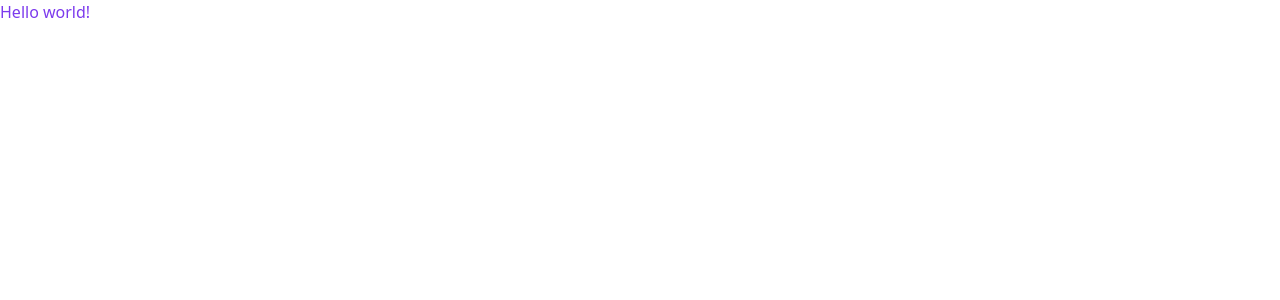
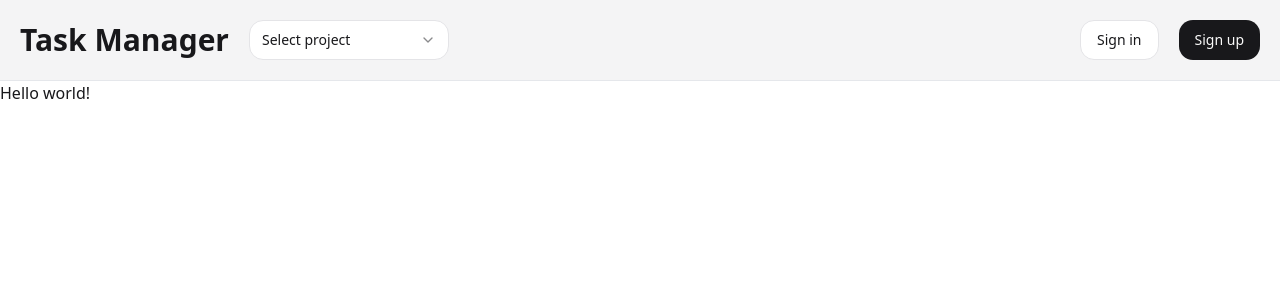
Before and after one commit to Joshuua01/task-manager, a Next.js app: page / in a window 1280 px wide. Shown: the top 300 px of the page. Built offline with nearby package versions, Linux system fonts and the light colour scheme.

Commit message:
upgrade pnpm and scaffold top navbar

```diff
--- a/package.json
+++ b/package.json
@@ -12,6 +12,8 @@
     "start": "next start"
   },
   "dependencies": {
+    "@radix-ui/react-select": "^2.0.0",
+    "@radix-ui/react-slot": "^1.0.2",
     "@t3-oss/env-nextjs": "^0.9.2",
     "@vercel/postgres": "^0.8.0",
     "class-variance-authority": "^0.7.0",
@@ -47,5 +49,5 @@
   "ct3aMetadata": {
     "initVersion": "7.30.2"
   },
-  "packageManager": "pnpm@8.15.7"
+  "packageManager": "pnpm@9.0.1"
 }
--- /dev/null
+++ b/src/app/_components/TopNavbar.tsx
@@ -0,0 +1,36 @@
+import Link from "next/link";
+import { Button } from "~/components/ui/button";
+import {
+  Select,
+  SelectContent,
+  SelectItem,
+  SelectTrigger,
+  SelectValue,
+} from "~/components/ui/select";
+
+export default function TopNavbar() {
+  return (
+    <nav className="flex items-center justify-between border-b bg-secondary p-5 text-primary">
+      <div className="flex items-center gap-5">
+        <Link href="/" className="text-3xl font-bold">
+          Task Manager
+        </Link>
+        {/* Select shows up only on logged in users */}
+        <Select>
+          <SelectTrigger className="w-[200px]">
+            <SelectValue placeholder="Select project" />
+          </SelectTrigger>
+          <SelectContent>
+            <SelectItem value="1">Project #1</SelectItem>
+            <SelectItem value="2">Project #2</SelectItem>
+            <SelectItem value="3">Project #3</SelectItem>
+          </SelectContent>
+        </Select>
+      </div>
+      <div className="flex items-center gap-5">
+        <Button variant="outline">Sign in</Button>
+        <Button variant="default">Sign up</Button>
+      </div>
+    </nav>
+  );
+}
--- a/src/app/layout.tsx
+++ b/src/app/layout.tsx
@@ -1,6 +1,7 @@
 import "~/styles/globals.css";
 
 import { Inter } from "next/font/google";
+import TopNavbar from "./_components/TopNavbar";
 
 const inter = Inter({
   subsets: ["latin"],
@@ -8,8 +9,8 @@
 });
 
 export const metadata = {
-  title: "Create T3 App",
-  description: "Generated by create-t3-app",
+  title: "Task Manager",
+  description: "Task Manager made by Jan Steinbichler",
   icons: [{ rel: "icon", url: "/favicon.ico" }],
 };
 
@@ -20,7 +21,12 @@
 }) {
   return (
     <html lang="en">
-      <body className={`font-sans ${inter.variable}`}>{children}</body>
+      <body className={`font-sans ${inter.variable}`}>
+        <div className="grid h-screen grid-rows-[auto_1fr]">
+          <TopNavbar />
+          <div className="flex h-full flex-col">{children}</div>
+        </div>
+      </body>
     </html>
   );
 }
--- /dev/null
+++ b/src/components/ui/button.tsx
@@ -0,0 +1,56 @@
+import * as React from "react"
+import { Slot } from "@radix-ui/react-slot"
+import { cva, type VariantProps } from "class-variance-authority"
+
+import { cn } from "~/lib/utils"
+
+const buttonVariants = cva(
+  "inline-flex items-center justify-center whitespace-nowrap rounded-md text-sm font-medium ring-offset-background transition-colors focus-visible:outline-none focus-visible:ring-2 focus-visible:ring-ring focus-visible:ring-offset-2 disabled:pointer-events-none disabled:opacity-50",
+  {
+    variants: {
+      variant: {
+        default: "bg-primary text-primary-foreground hover:bg-primary/90",
+        destructive:
+          "bg-destructive text-destructive-foreground hover:bg-destructive/90",
+        outline:
+          "border border-input bg-background hover:bg-accent hover:text-accent-foreground",
+        secondary:
+          "bg-secondary text-secondary-foreground hover:bg-secondary/80",
+        ghost: "hover:bg-accent hover:text-accent-foreground",
+        link: "text-primary underline-offset-4 hover:underline",
+      },
+      size: {
+        default: "h-10 px-4 py-2",
+        sm: "h-9 rounded-md px-3",
+        lg: "h-11 rounded-md px-8",
+        icon: "h-10 w-10",
+      },
+    },
+    defaultVariants: {
+      variant: "default",
+      size: "default",
+    },
+  }
+)
+
+export interface ButtonProps
+  extends React.ButtonHTMLAttributes<HTMLButtonElement>,
+    VariantProps<typeof buttonVariants> {
+  asChild?: boolean
+}
+
+const Button = React.forwardRef<HTMLButtonElement, ButtonProps>(
+  ({ className, variant, size, asChild = false, ...props }, ref) => {
+    const Comp = asChild ? Slot : "button"
+    return (
+      <Comp
+        className={cn(buttonVariants({ variant, size, className }))}
+        ref={ref}
+        {...props}
+      />
+    )
+  }
+)
+Button.displayName = "Button"
+
+export { Button, buttonVariants }
--- /dev/null
+++ b/src/components/ui/select.tsx
@@ -0,0 +1,160 @@
+"use client"
+
+import * as React from "react"
+import * as SelectPrimitive from "@radix-ui/react-select"
+import { Check, ChevronDown, ChevronUp } from "lucide-react"
+
+import { cn } from "~/lib/utils"
+
+const Select = SelectPrimitive.Root
+
+const SelectGroup = SelectPrimitive.Group
+
+const SelectValue = SelectPrimitive.Value
+
+const SelectTrigger = React.forwardRef<
+  React.ElementRef<typeof SelectPrimitive.Trigger>,
+  React.ComponentPropsWithoutRef<typeof SelectPrimitive.Trigger>
+>(({ className, children, ...props }, ref) => (
+  <SelectPrimitive.Trigger
+    ref={ref}
+    className={cn(
+      "flex h-10 w-full items-center justify-between rounded-md border border-input bg-background px-3 py-2 text-sm ring-offset-background placeholder:text-muted-foreground focus:outline-none focus:ring-2 focus:ring-ring focus:ring-offset-2 disabled:cursor-not-allowed disabled:opacity-50 [&>span]:line-clamp-1",
+      className
+    )}
+    {...props}
+  >
+    {children}
+    <SelectPrimitive.Icon asChild>
+      <ChevronDown className="h-4 w-4 opacity-50" />
+    </SelectPrimitive.Icon>
+  </SelectPrimitive.Trigger>
+))
+SelectTrigger.displayName = SelectPrimitive.Trigger.displayName
+
+const SelectScrollUpButton = React.forwardRef<
+  React.ElementRef<typeof SelectPrimitive.ScrollUpButton>,
+  React.ComponentPropsWithoutRef<typeof SelectPrimitive.ScrollUpButton>
+>(({ className, ...props }, ref) => (
+  <SelectPrimitive.ScrollUpButton
+    ref={ref}
+    className={cn(
+      "flex cursor-default items-center justify-center py-1",
+      className
+    )}
+    {...props}
+  >
+    <ChevronUp className="h-4 w-4" />
+  </SelectPrimitive.ScrollUpButton>
+))
+SelectScrollUpButton.displayName = SelectPrimitive.ScrollUpButton.displayName
+
+const SelectScrollDownButton = React.forwardRef<
+  React.ElementRef<typeof SelectPrimitive.ScrollDownButton>,
+  React.ComponentPropsWithoutRef<typeof SelectPrimitive.ScrollDownButton>
+>(({ className, ...props }, ref) => (
+  <SelectPrimitive.ScrollDownButton
+    ref={ref}
+    className={cn(
+      "flex cursor-default items-center justify-center py-1",
+      className
+    )}
+    {...props}
+  >
+    <ChevronDown className="h-4 w-4" />
+  </SelectPrimitive.ScrollDownButton>
+))
+SelectScrollDownButton.displayName =
+  SelectPrimitive.ScrollDownButton.displayName
+
+const SelectContent = React.forwardRef<
+  React.ElementRef<typeof SelectPrimitive.Content>,
+  React.ComponentPropsWithoutRef<typeof SelectPrimitive.Content>
+>(({ className, children, position = "popper", ...props }, ref) => (
+  <SelectPrimitive.Portal>
+    <SelectPrimitive.Content
+      ref={ref}
+      className={cn(
+        "relative z-50 max-h-96 min-w-[8rem] overflow-hidden rounded-md border bg-popover text-popover-foreground shadow-md data-[state=open]:animate-in data-[state=closed]:animate-out data-[state=closed]:fade-out-0 data-[state=open]:fade-in-0 data-[state=closed]:zoom-out-95 data-[state=open]:zoom-in-95 data-[side=bottom]:slide-in-from-top-2 data-[side=left]:slide-in-from-right-2 data-[side=right]:slide-in-from-left-2 data-[side=top]:slide-in-from-bottom-2",
+        position === "popper" &&
+          "data-[side=bottom]:translate-y-1 data-[side=left]:-translate-x-1 data-[side=right]:translate-x-1 data-[side=top]:-translate-y-1",
+        className
+      )}
+      position={position}
+      {...props}
+    >
+      <SelectScrollUpButton />
+      <SelectPrimitive.Viewport
+        className={cn(
+          "p-1",
+          position === "popper" &&
+            "h-[var(--radix-select-trigger-height)] w-full min-w-[var(--radix-select-trigger-width)]"
+        )}
+      >
+        {children}
+      </SelectPrimitive.Viewport>
+      <SelectScrollDownButton />
+    </SelectPrimitive.Content>
+  </SelectPrimitive.Portal>
+))
+SelectContent.displayName = SelectPrimitive.Content.displayName
+
+const SelectLabel = React.forwardRef<
+  React.ElementRef<typeof SelectPrimitive.Label>,
+  React.ComponentPropsWithoutRef<typeof SelectPrimitive.Label>
+>(({ className, ...props }, ref) => (
+  <SelectPrimitive.Label
+    ref={ref}
+    className={cn("py-1.5 pl-8 pr-2 text-sm font-semibold", className)}
+    {...props}
+  />
+))
+SelectLabel.displayName = SelectPrimitive.Label.displayName
+
+const SelectItem = React.forwardRef<
+  React.ElementRef<typeof SelectPrimitive.Item>,
+  React.ComponentPropsWithoutRef<typeof SelectPrimitive.Item>
+>(({ className, children, ...props }, ref) => (
+  <SelectPrimitive.Item
+    ref={ref}
+    className={cn(
+      "relative flex w-full cursor-default select-none items-center rounded-sm py-1.5 pl-8 pr-2 text-sm outline-none focus:bg-accent focus:text-accent-foreground data-[disabled]:pointer-events-none data-[disabled]:opacity-50",
+      className
+    )}
+    {...props}
+  >
+    <span className="absolute left-2 flex h-3.5 w-3.5 items-center justify-center">
+      <SelectPrimitive.ItemIndicator>
+        <Check className="h-4 w-4" />
+      </SelectPrimitive.ItemIndicator>
+    </span>
+
+    <SelectPrimitive.ItemText>{children}</SelectPrimitive.ItemText>
+  </SelectPrimitive.Item>
+))
+SelectItem.displayName = SelectPrimitive.Item.displayName
+
+const SelectSeparator = React.forwardRef<
+  React.ElementRef<typeof SelectPrimitive.Separator>,
+  React.ComponentPropsWithoutRef<typeof SelectPrimitive.Separator>
+>(({ className, ...props }, ref) => (
+  <SelectPrimitive.Separator
+    ref={ref}
+    className={cn("-mx-1 my-1 h-px bg-muted", className)}
+    {...props}
+  />
+))
+SelectSeparator.displayName = SelectPrimitive.Separator.displayName
+
+export {
+  Select,
+  SelectGroup,
+  SelectValue,
+  SelectTrigger,
+  SelectContent,
+  SelectLabel,
+  SelectItem,
+  SelectSeparator,
+  SelectScrollUpButton,
+  SelectScrollDownButton,
+}
--- a/src/styles/globals.css
+++ b/src/styles/globals.css
@@ -2,49 +2,50 @@
 @tailwind components;
 @tailwind utilities;
 
+
 @layer base {
   :root {
     --background: 0 0% 100%;
-    --foreground: 224 71.4% 4.1%;
+    --foreground: 240 10% 3.9%;
     --card: 0 0% 100%;
-    --card-foreground: 224 71.4% 4.1%;
+    --card-foreground: 240 10% 3.9%;
     --popover: 0 0% 100%;
-    --popover-foreground: 224 71.4% 4.1%;
-    --primary: 262.1 83.3% 57.8%;
-    --primary-foreground: 210 20% 98%;
-    --secondary: 220 14.3% 95.9%;
-    --secondary-foreground: 220.9 39.3% 11%;
-    --muted: 220 14.3% 95.9%;
-    --muted-foreground: 220 8.9% 46.1%;
-    --accent: 220 14.3% 95.9%;
-    --accent-foreground: 220.9 39.3% 11%;
+    --popover-foreground: 240 10% 3.9%;
+    --primary: 240 5.9% 10%;
+    --primary-foreground: 0 0% 98%;
+    --secondary: 240 4.8% 95.9%;
+    --secondary-foreground: 240 5.9% 10%;
+    --muted: 240 4.8% 95.9%;
+    --muted-foreground: 240 3.8% 46.1%;
+    --accent: 240 4.8% 95.9%;
+    --accent-foreground: 240 5.9% 10%;
     --destructive: 0 84.2% 60.2%;
-    --destructive-foreground: 210 20% 98%;
-    --border: 220 13% 91%;
-    --input: 220 13% 91%;
-    --ring: 262.1 83.3% 57.8%;
-    --radius: 0.5rem;
+    --destructive-foreground: 0 0% 98%;
+    --border: 240 5.9% 90%;
+    --input: 240 5.9% 90%;
+    --ring: 240 5.9% 10%;
+    --radius: 1rem;
   }
 
   .dark {
-    --background: 224 71.4% 4.1%;
-    --foreground: 210 20% 98%;
-    --card: 224 71.4% 4.1%;
-    --card-foreground: 210 20% 98%;
-    --popover: 224 71.4% 4.1%;
-    --popover-foreground: 210 20% 98%;
-    --primary: 263.4 70% 50.4%;
-    --primary-foreground: 210 20% 98%;
-    --secondary: 215 27.9% 16.9%;
-    --secondary-foreground: 210 20% 98%;
-    --muted: 215 27.9% 16.9%;
-    --muted-foreground: 217.9 10.6% 64.9%;
-    --accent: 215 27.9% 16.9%;
-    --accent-foreground: 210 20% 98%;
+    --background: 240 10% 3.9%;
+    --foreground: 0 0% 98%;
+    --card: 240 10% 3.9%;
+    --card-foreground: 0 0% 98%;
+    --popover: 240 10% 3.9%;
+    --popover-foreground: 0 0% 98%;
+    --primary: 0 0% 98%;
+    --primary-foreground: 240 5.9% 10%;
+    --secondary: 240 3.7% 15.9%;
+    --secondary-foreground: 0 0% 98%;
+    --muted: 240 3.7% 15.9%;
+    --muted-foreground: 240 5% 64.9%;
+    --accent: 240 3.7% 15.9%;
+    --accent-foreground: 0 0% 98%;
     --destructive: 0 62.8% 30.6%;
-    --destructive-foreground: 210 20% 98%;
-    --border: 215 27.9% 16.9%;
-    --input: 215 27.9% 16.9%;
-    --ring: 263.4 70% 50.4%;
+    --destructive-foreground: 0 0% 98%;
+    --border: 240 3.7% 15.9%;
+    --input: 240 3.7% 15.9%;
+    --ring: 240 4.9% 83.9%;
   }
 }
```
Also changed, not shown: 1 other file (tests, documents, lock files or other folders).
